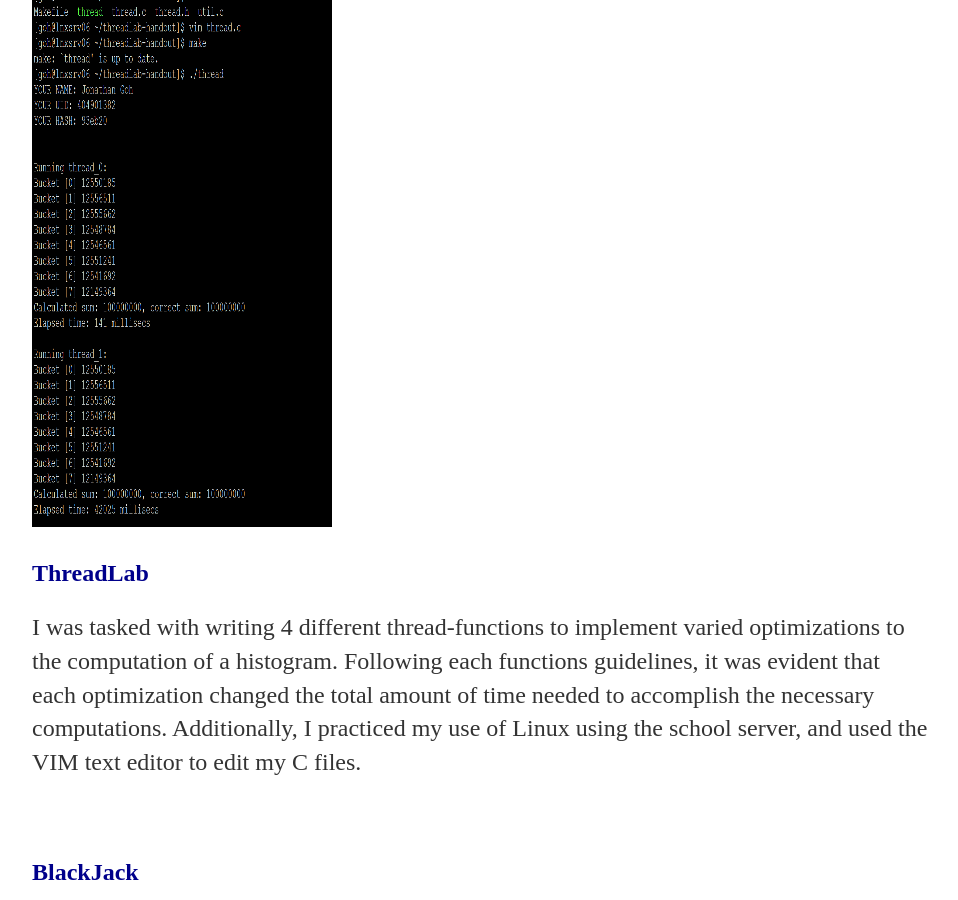
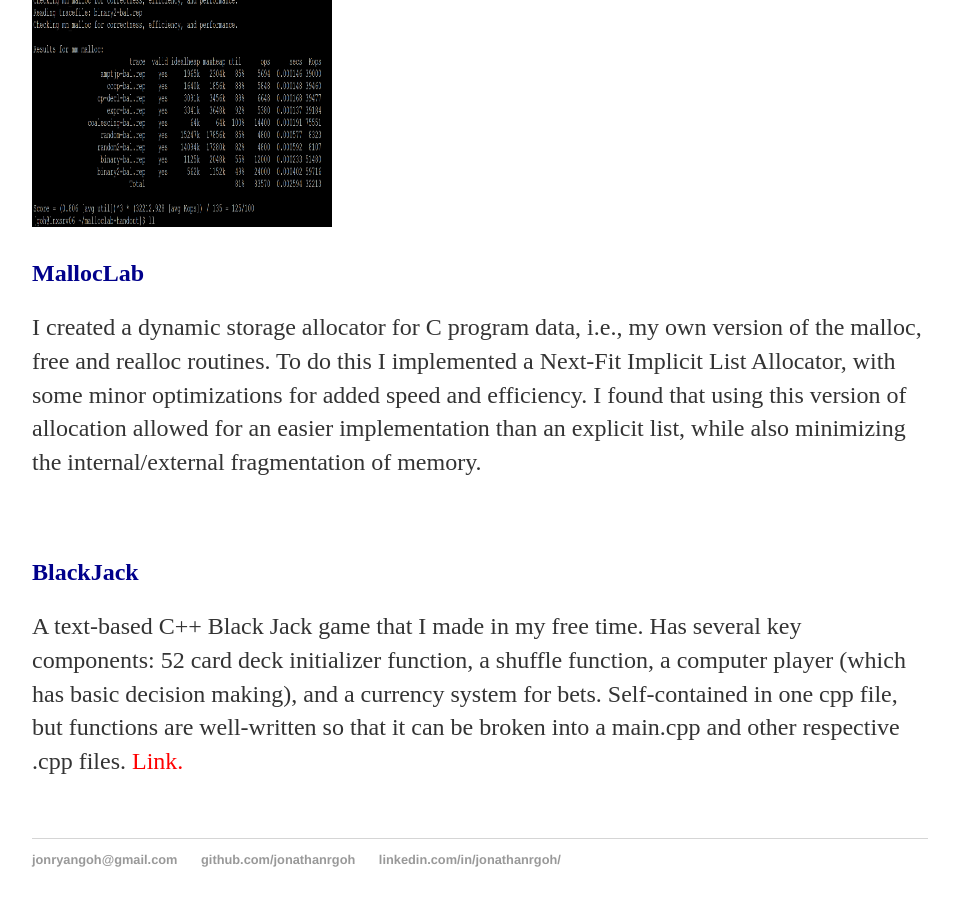
Before and after one commit to jonathanrgoh/jonathanrgoh.github.io, a Jekyll site: the page built from projects/index.html, in a window 1280 px wide and 900 px high, scrolled down 2510 px. Shown: the whole window, without its empty margins (160-1118 px from the left). Built offline with Jekyll 4.4.1, drawn with Linux system fonts in a browser that asks for light colours.

Commit message:
Update index.html

```diff
--- a/projects/index.html
+++ b/projects/index.html
@@ -10,14 +10,14 @@ title: My Projects
 		<p>A C++ space-shooter game with level progression. The project allowed me to apply my knowledge of inheritance and polymorphism to create different objects (spaceship, aliens, asteroids, stars, and missile projectiles) in the game. In addition, I learned how to incorporate the Quartz program to run the game’s graphics and sounds.<a href="https://github.com/jonathanrgoh/UCLA-CS32-Winter17/tree/master/Nachenblaster" style="color:red;"> Link.</a></p>
 		<br><br>
 
-		<p><img src="\images\home\thread3.PNG" style="width:300px;height:700px;" alt="BlackJack"></p>
+		<p><img src="\images\home\thread3.PNG" style="width:300px;height:700px;" alt="thread"></p>
 		<h2 style="color:darkblue;">ThreadLab</h2>
 		<p>I was tasked with writing 4 different thread-functions to implement varied optimizations to the computation of a histogram. Following each functions guidelines, it was evident that each optimization changed the total amount of time needed to accomplish the necessary computations. Additionally, I practiced my use of Linux using the school server, and used the VIM text editor to edit my C files. </p>
 		<br><br>
 
-		<p><img src="\images\home\thread3.PNG" style="width:300px;height:800px;" alt="BlackJack"></p>
-		<h2 style="color:darkblue;">ThreadLab</h2>
-		<p>I was tasked with writing 4 different thread-functions to implement varied optimizations to the computation of a histogram. Following each functions guidelines, it was evident that each optimization changed the total amount of time needed to accomplish the necessary computations. Additionally, I practiced my use of Linux using the school server, and used the VIM text editor to edit my C files. </p>
+		<p><img src="\images\home\malloc1.PNG" style="width:300px;height:500px;" alt="malloc"></p>
+		<h2 style="color:darkblue;">MallocLab</h2>
+		<p>I created a dynamic storage allocator for C program data, i.e., my own version of the malloc, free and realloc routines. To do this I implemented a Next-Fit Implicit List Allocator, with some minor optimizations for added speed and efficiency. I found that using this version of allocation allowed for an easier implementation than an explicit list, while also minimizing the internal/external fragmentation of memory. </p>
 		<br><br>
 
 		<h2 style="color:darkblue;">BlackJack</h2>
```
